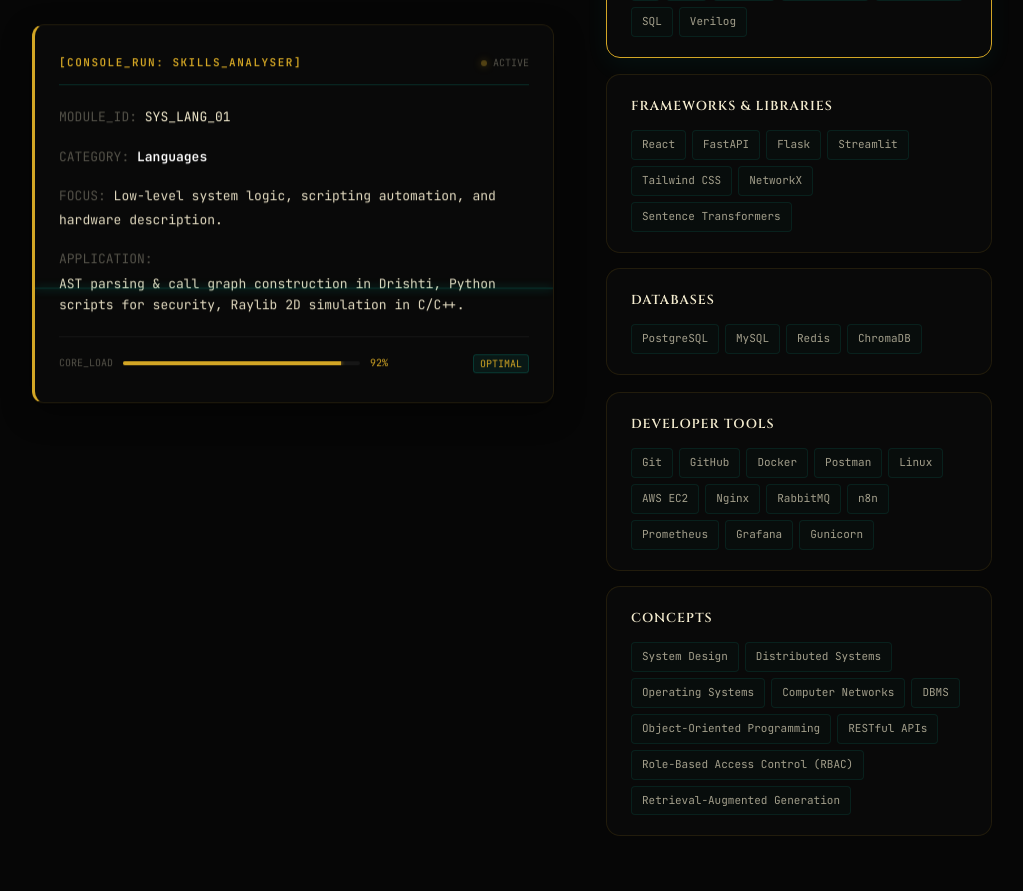
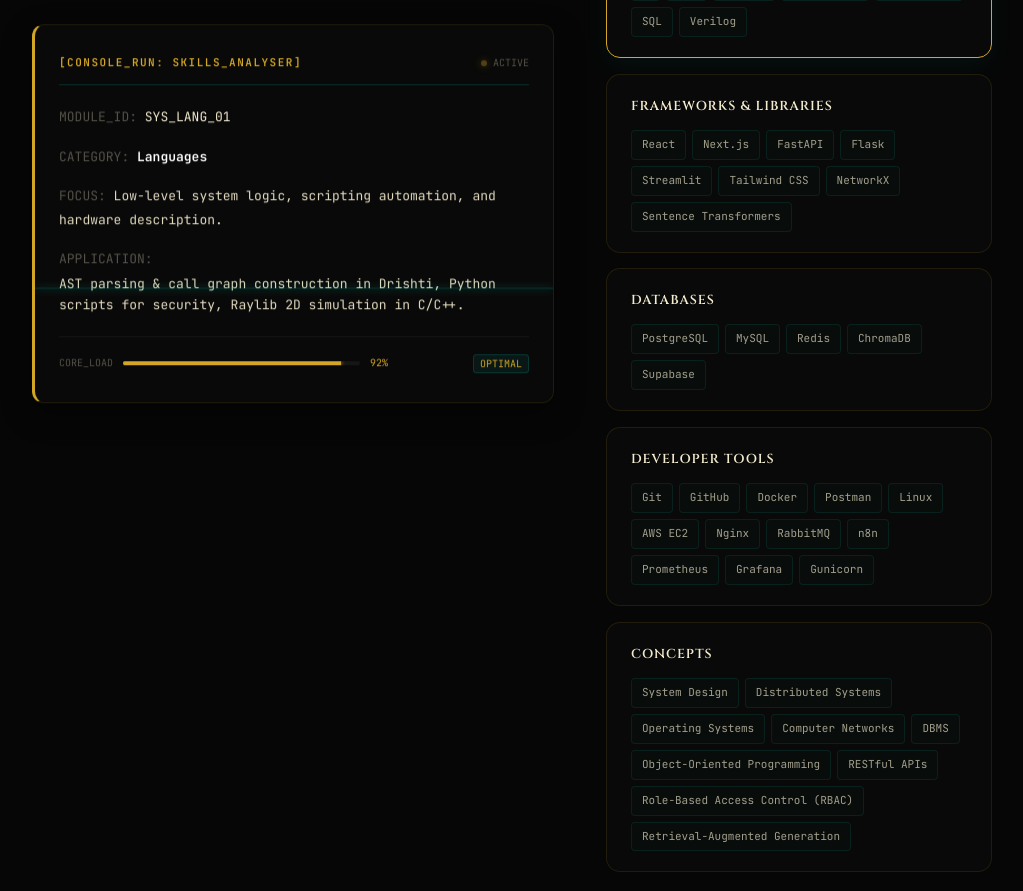
Before and after one commit to KeshavSwami04/KeshavSwami_Portfolio, a React (Vite) app: page / in a window 1280 px wide. Shown: the part 2720-3611 px from the top of the page, without its empty margins (128-1151 px from the left). Built offline with nearby package versions, Linux system fonts and the light colour scheme.

Commit message:
feat: add Interview OS project to portfolio, update stats and skills

```diff
--- a/src/data.js
+++ b/src/data.js
@@ -41,7 +41,7 @@
 ];
 
 export const stats = [
-  { value: "6+",    label: "Projects Shipped" },
+  { value: "7+",    label: "Projects Shipped" },
   { value: "7.57",  label: "CGPA / 10" },
   { value: "AIR 5572", label: "JEE Advanced" },
   { value: "95.6%", label: "Class XII" },
@@ -54,11 +54,11 @@
   },
   {
     category: "Frameworks & Libraries",
-    items: ["React", "FastAPI", "Flask", "Streamlit", "Tailwind CSS", "NetworkX", "Sentence Transformers"],
+    items: ["React", "Next.js", "FastAPI", "Flask", "Streamlit", "Tailwind CSS", "NetworkX", "Sentence Transformers"],
   },
   {
     category: "Databases",
-    items: ["PostgreSQL", "MySQL", "Redis", "ChromaDB"],
+    items: ["PostgreSQL", "MySQL", "Redis", "ChromaDB", "Supabase"],
   },
   {
     category: "Developer Tools",
@@ -73,6 +73,22 @@
 export const projects = [
   {
     id: "01",
+    name: "Interview OS",
+    subtitle: "AI Technical Mock Interview Platform",
+    stack: ["Next.js", "Supabase", "OpenRouter API", "Edge Runtime", "Monaco Editor", "Tailwind CSS"],
+    description: "An interactive, low-latency mock interview platform that dynamically generates customized coding and system design sessions in a Monaco editor workspace using candidate profiles, resumes, and target roles.",
+    highlights: [
+      "Architected a low-latency mock interview platform utilizing candidate resumes and target roles to dynamically generate customized coding and design sessions",
+      "Built a custom Edge runtime stream reader decoupling LLM response streaming from Supabase DB logs to eliminate UI lockups and close connections immediately",
+      "Developed four specialized mock tracks (Live PR Critique, CS Fundamentals, DSA Sandbox, Resume Grill) aligned to target roles (SDE, Frontend, Backend, Data)",
+      "Engineered an automatic session retention limit to purge oldest interviews and cascading transcript messages when exceeding 5 sessions",
+      "Implemented calibrated scorecard evaluations using pre-computed participation metrics (word count, code submissions) against rubrics to prevent score inflation",
+    ],
+    github: "https://github.com/KeshavSwami04/Interview-OS",
+    demo: "https://interview-os-brown.vercel.app",
+  },
+  {
+    id: "02",
     name: "CacheFlow",
     subtitle: "Scalable URL Shortener & Link Infrastructure",
     stack: ["FastAPI", "PostgreSQL", "Redis", "RabbitMQ", "Docker", "AWS EC2"],
@@ -88,7 +104,7 @@
     demo: "http://13.49.57.61.nip.io:3000",
   },
   {
-    id: "02",
+    id: "03",
     name: "FixPoint",
     subtitle: "Workflow-Based Maintenance Management Platform",
     stack: ["React", "Flask", "MySQL", "JWT", "Docker"],
@@ -102,7 +118,7 @@
     demo: "https://fixpoint-roan.vercel.app",
   },
   {
-    id: "03",
+    id: "04",
     name: "Drishti",
     subtitle: "Repository Code Understanding System",
     stack: ["Python", "ChromaDB", "LLaMA 3.3 70B", "RAG", "Streamlit"],
@@ -116,7 +132,7 @@
     demo: "https://askdrishti.streamlit.app",
   },
   {
-    id: "04",
+    id: "05",
     name: "Power Distribution Simulator",
     subtitle: "Interactive Grid Simulation",
     stack: ["C++", "Raylib", "Graph Algorithms"],
@@ -130,7 +146,7 @@
     demo: null,
   },
   {
-    id: "05",
+    id: "06",
     name: "Treasure Hunt — IITJ Edition",
     subtitle: "Campus-Based 2D Adventure Game",
     stack: ["C", "C++", "Raylib", "RayMob"],
@@ -144,7 +160,7 @@
     demo: null,
   },
   {
-    id: "06",
+    id: "07",
     name: "Chess (C + GTK3)",
     subtitle: "Desktop Chess Engine",
     stack: ["C", "GTK3"],
--- a/src/sections/About.jsx
+++ b/src/sections/About.jsx
@@ -4,7 +4,7 @@
 import GrappleSection from "../components/GrappleSection";
 
 const statMeta = [
-  { target: "6",    suffix: "+",  label: "Projects Shipped" },
+  { target: "7",    suffix: "+",  label: "Projects Shipped" },
   { target: "7.57", suffix: "",   label: "CGPA / 10" },
   { target: "5572", suffix: "",   label: "JEE Adv. AIR" },
   { target: "95.6", suffix: "%",  label: "Class XII" },
```
